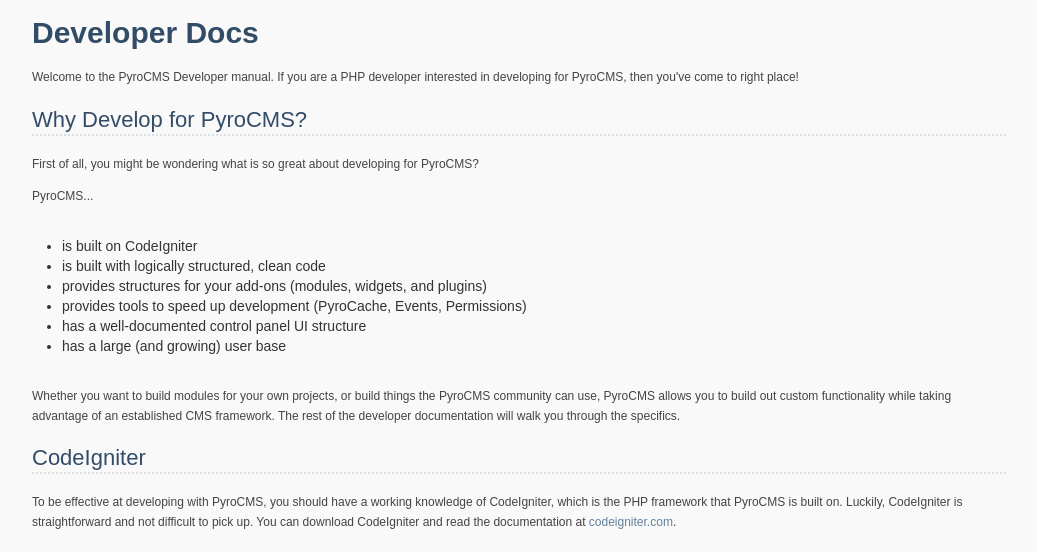
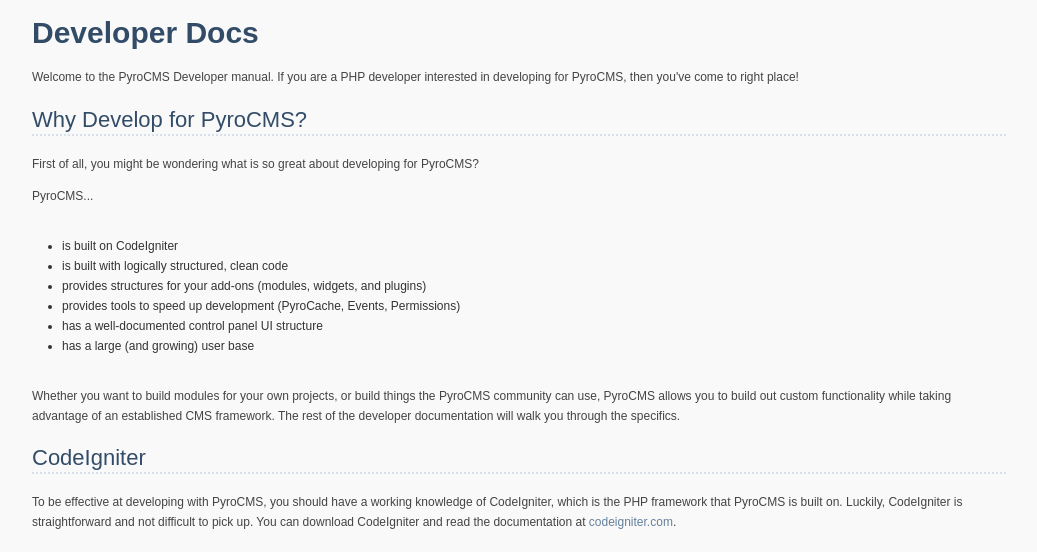
Before and after one commit to pyrocms/pyrocms-docs, a CodeIgniter app: page /index.php/developers in a window 1280 px wide. Shown: the part 417-969 px from the top of the page, without its empty margins (96-1133 px from the left). Run offline with CodeIgniter, Linux system fonts and the light colour scheme; some libraries are stand-ins or nearby versions.

Commit message:
Smaller UL text size for docs.

```diff
--- a/assets/css/workless.css
+++ b/assets/css/workless.css
@@ -1483,13 +1483,11 @@ body.home { background-color: #f9f9f9; background-image: url(../img/body-bg-lge.
 	color: #324C68;
 	font-weight: bold;
 }
-
 #doc_body h2 {
 	font-size: 22px;
 	color: #324C68;
 	border-bottom: 2px dotted #D8E0E9;
 }
-
 #doc_body h3 {
 	font-size: 16px;
 	color: #324C68;
@@ -1499,7 +1497,9 @@ body.home { background-color: #f9f9f9; background-image: url(../img/body-bg-lge.
 	font-size: 14px;
 	font-weight: bold;
 }
-
+#doc_body ul li {
+	font-size: 12px;
+}
 #doc_body a {
 	color: #65809C;
 }
```
